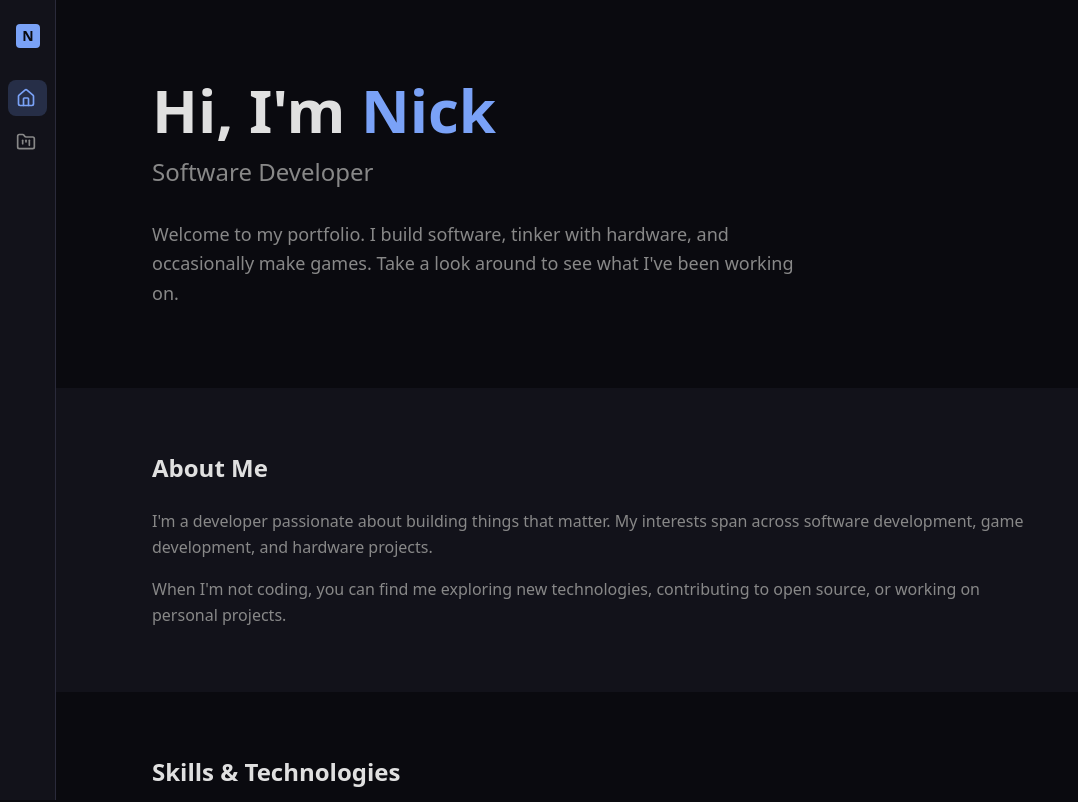
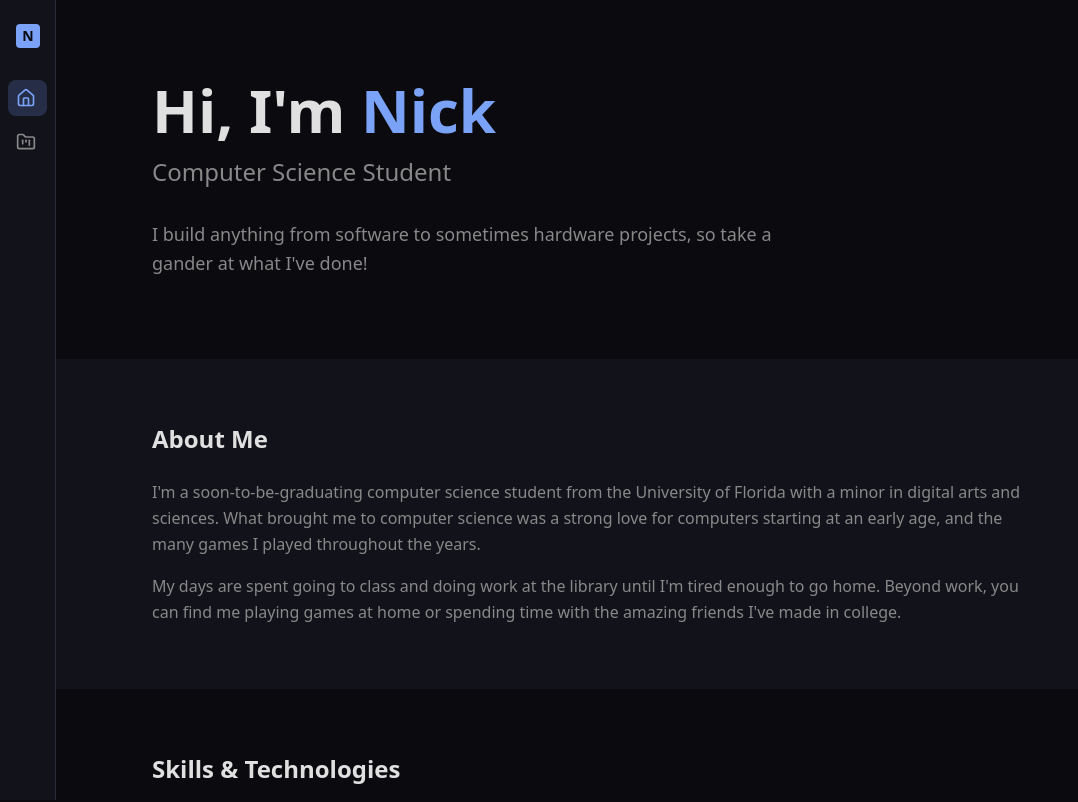
Before and after one commit to nickv779/nick-portfolio, a Next.js app: page / in a window 1280 px wide. Shown: the top 802 px of the page, without its empty margins (0-1078 px from the left). Built offline with nearby package versions, Linux system fonts and the light colour scheme.

Commit message:
make styling edits later

```diff
--- a/src/app/page.tsx
+++ b/src/app/page.tsx
@@ -7,14 +7,13 @@ export default function Home() {
       <section className="px-8 py-20 md:px-16 lg:px-24">
         <div className="max-w-4xl">
           <h1 className="text-4xl md:text-5xl lg:text-6xl font-bold text-foreground mb-4">
-            Hi, I&apos;m <span className="text-accent">Nick</span>
+            Hi, I'm <span className="text-accent">Nick</span>
           </h1>
           <p className="text-xl md:text-2xl text-muted mb-8">
-            Software Developer
+            Computer Science Student
           </p>
           <p className="text-lg text-muted leading-relaxed max-w-2xl">
-            Welcome to my portfolio. I build software, tinker with hardware,
-            and occasionally make games. Take a look around to see what I&apos;ve been working on.
+            I build anything from software to sometimes hardware projects, so take a gander at what I've done!
           </p>
         </div>
       </section>
@@ -27,13 +26,12 @@ export default function Home() {
           </h2>
           <div className="space-y-4 text-muted leading-relaxed">
             <p>
-              I&apos;m a developer passionate about building things that matter.
-              My interests span across software development, game development,
-              and hardware projects.
+              I'm a soon-to-be-graduating computer science student from the University of Florida with a minor in digital arts and sciences.
+              What brought me to computer science was a strong love for computers starting at an early age, and the many games I played throughout the years.
             </p>
             <p>
-              When I&apos;m not coding, you can find me exploring new technologies,
-              contributing to open source, or working on personal projects.
+              My days are spent going to class and doing work at the library until I'm tired enough to go home. Beyond work, you can
+              find me playing games at home or spending time with the amazing friends I've made in college.
             </p>
           </div>
         </div>
```
